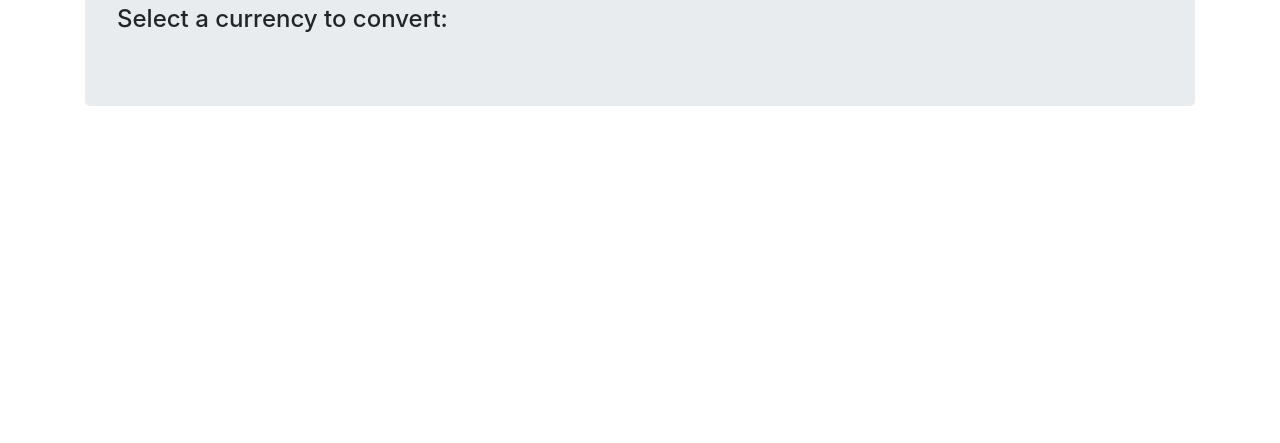
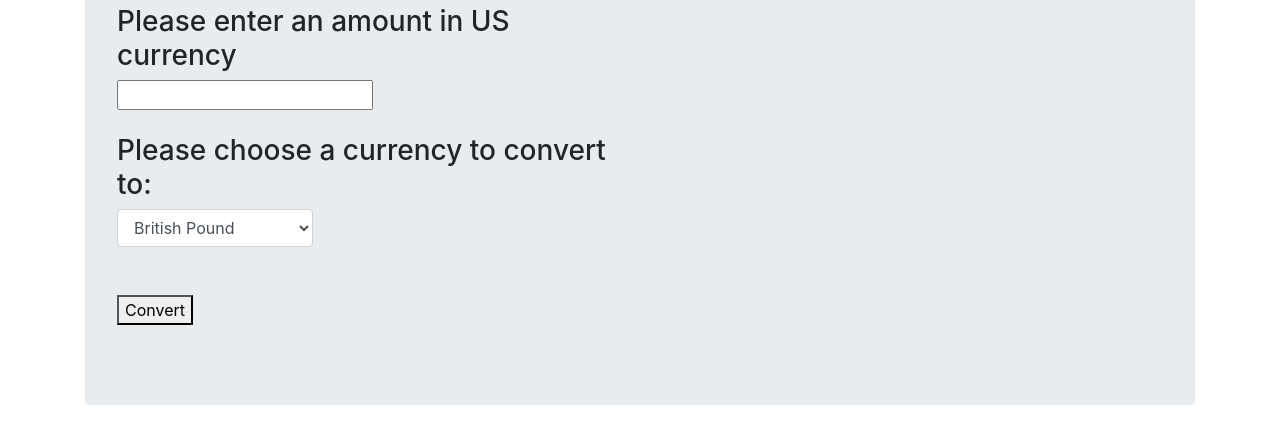
Before and after one commit to tytyhibye/currency-exchange, a website built with webpack: page src/index.html in a window 1280 px wide. Shown: the part 115-558 px from the top of the page. Built offline with nearby package versions, Linux system fonts and the light colour scheme.

Commit message:
create basic framework for UI input and return fields.

```diff
--- a/src/index.html
+++ b/src/index.html
@@ -9,8 +9,41 @@
     <div class="container">
       <div class="jumbotron">
         <h1>Xtreme Xchanger</h1>
-      <h4>Select a currency to convert:</h4>
-
+        <div class="row">
+          <div class="col-sm-6">
+            <div class="inputField">
+              <form id="inputForm">
+                <div class="form-group">
+                  <h3>Please enter an amount in US currency</h3>
+                  <input type="text" id="dollar" pattern="[0-9' ']+" oninvalid="setCustomValidity('Numbers only, please REFRESH the page and try again.')">
+                  <br>
+                  <br>
+                  <h3>Please choose a currency to convert to:</h3>
+                  <div class="inputBox">
+                    <select class="form-control" id="planet" style= "width: auto;">
+                      <option>British Pound</option>
+                      <option>Chinese Yuan</option>
+                      <option>Indian Rupee</option>
+                      <option>Oman Rial</option>
+                      <option>Middle-Earth Mithril</option>
+                    </select>
+                  </div>
+                  <br>
+                  <br>
+                  <div class="animated bounceInRight">
+                    <button class="btn-animated bounceInRight" id="button">Convert</button>
+                  </div>
+                </div>
+              </form>
+            </div>
+            <div class="col-sm-6">
+              <div id="results">
+                <div class="errors"></div>
+                <div id="result"></div>
+              </div>
+            </div>
+          </div>
+        </div>
       </div>
     </div>
   </body>
```
Lines whose indentation alone changed are shown as unchanged.
